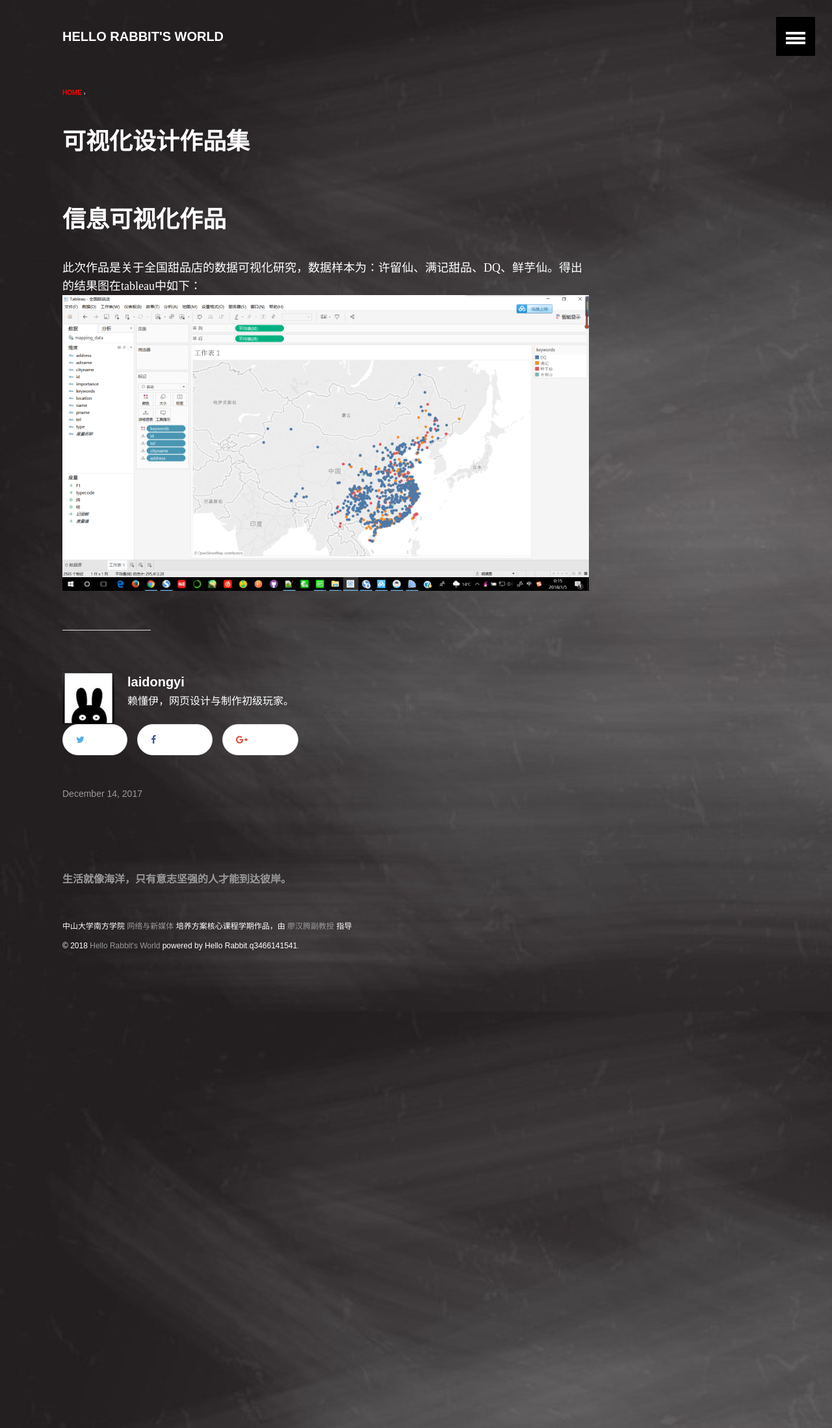
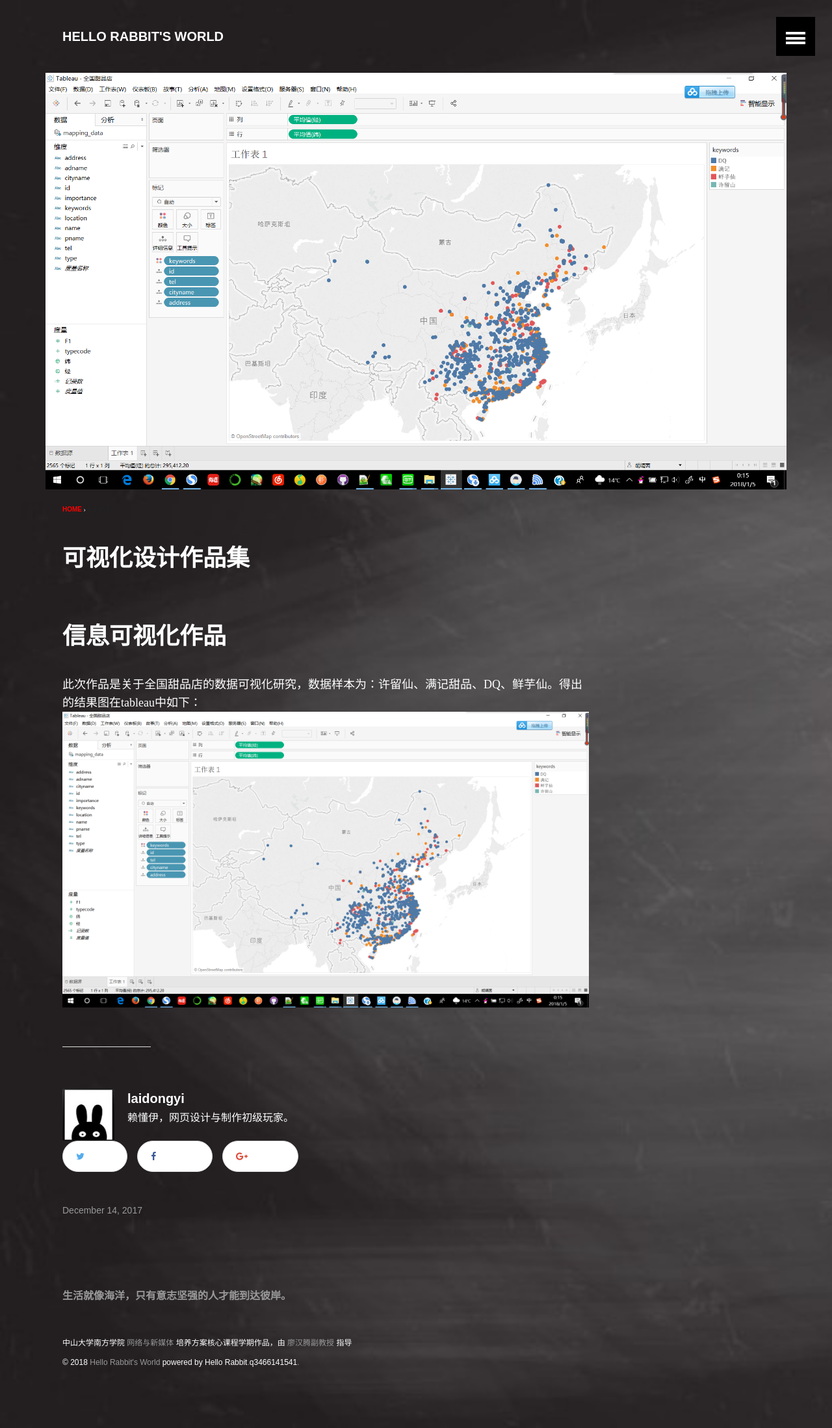
Before and after one commit to q3466141541/q3466141541.github.io, a Jekyll site: the page built from _posts/2018-01-03-信息可视化作品——期末作品.md, in a window 1280 px wide. Shown: the whole page at 65% size. Built offline with Jekyll 4.4.1, drawn with Linux system fonts in a browser that asks for light colours.

Commit message:
Update 2018-01-03-信息可视化作品——期末作品.md

```diff
--- a/_posts/2018-01-03-信息可视化作品——期末作品.md
+++ b/_posts/2018-01-03-信息可视化作品——期末作品.md
@@ -3,6 +3,10 @@
 title:  "可视化设计作品集"
 date:   2017-12-14 22:07:50 +0800
 categories: infovis tableau
+image:
+  teaser: tableau.png
+  feature: tableau.png
+
 ---
 
 # 信息可视化作品
```
